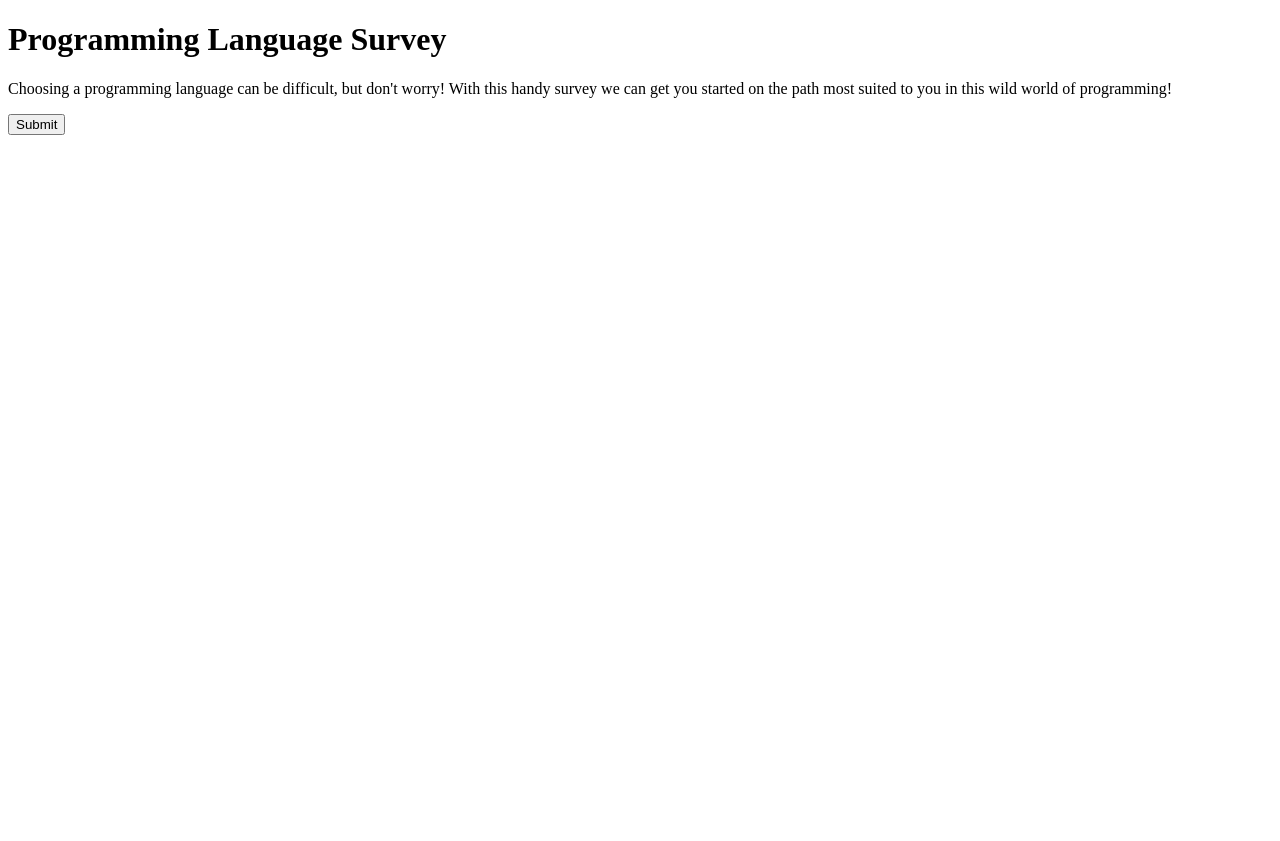
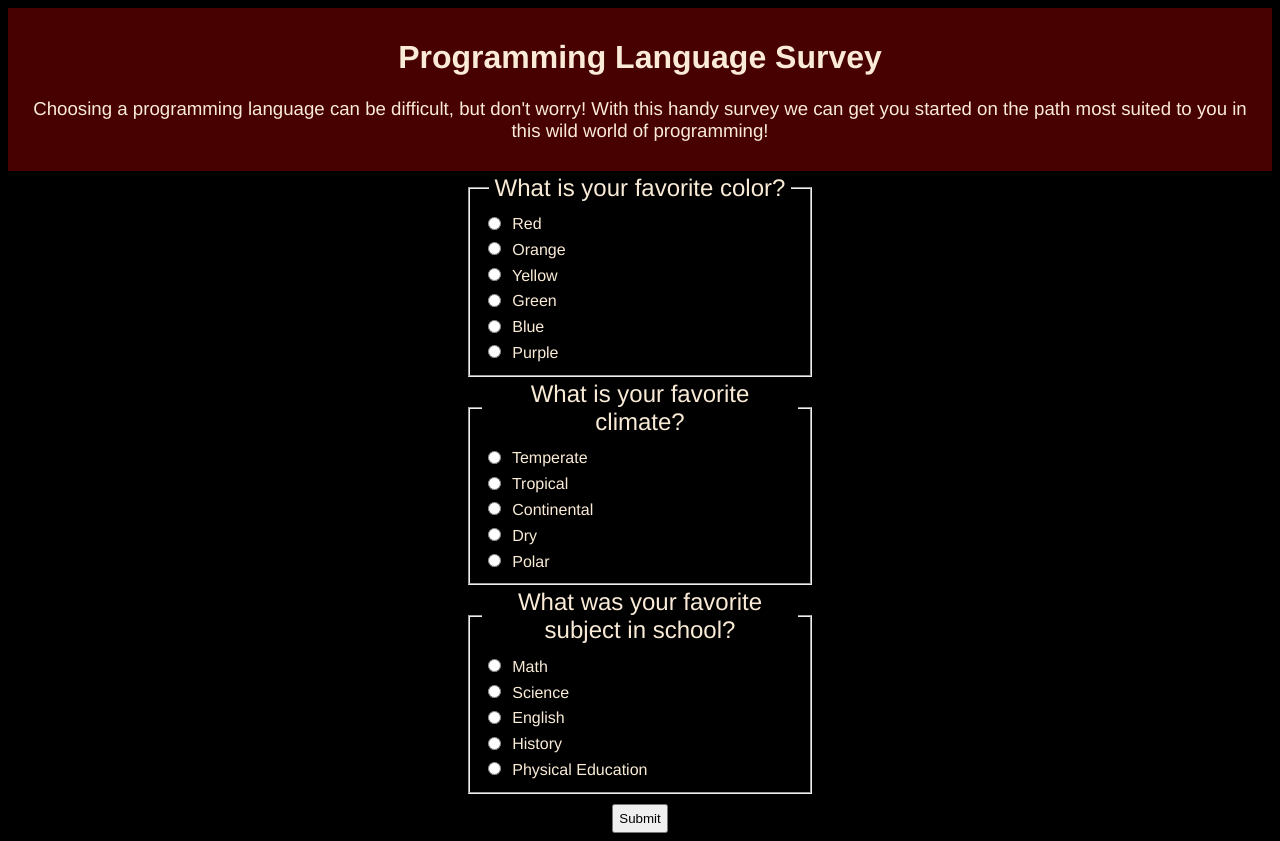
Before and after one commit to Khanjo/Programming-Language-Suggester, a plain HTML site: page index.html in a window 1280 px wide. Before the commit the page ends 800 px from the top, so only its background shows below. Drawn offline with Linux system fonts and the light colour scheme.

Commit message:
add questions and styles to form

```diff
--- a/css/styles.css
+++ b/css/styles.css
@@ -0,0 +1,43 @@
+body {
+    background-color: black;
+    color: antiquewhite;
+    font-family: 'Franklin Gothic Medium', 'Arial Narrow', Arial, sans-serif;
+}
+
+#header {
+    background-color: rgb(71, 1, 1);
+    width: fit-content;
+    padding: 10px;
+    margin: auto;
+}
+
+h1 {
+    text-align: center;
+}
+
+p {
+    text-align: center;
+    font-size: 14pt;
+}
+
+fieldset {
+    width: 25%;
+    margin: auto;
+}
+
+legend {
+    font-size: 18pt;
+    text-align: center;
+    padding: 3px 6px;
+}
+
+input {
+    margin: 0.4rem;
+}
+
+button {
+    display: block;
+    margin: 0 auto;
+    margin-top: 10px;
+    padding: 5px;
+}
--- a/index.html
+++ b/index.html
@@ -11,12 +11,87 @@
 </head>
 
 <body>
-    <h1>Programming Language Survey</h1>
+    <div id="header">
+        <h1>Programming Language Survey</h1>
 
-    <p>Choosing a programming language can be difficult, but don't worry! With this handy survey we can get you started
-        on the path most suited to you in this wild world of programming!</p>
+        <p>Choosing a programming language can be difficult, but don't worry! With this handy survey we can get you
+            started on the path most suited to you in this wild world of programming!</p>
+    </div>
 
     <form>
+        <fieldset>
+            <legend>What is your favorite color?</legend>
+
+            <input type="radio" id="red" value="1">
+            <label for="red">Red</label>
+            <br>
+
+            <input type="radio" id="orange" value="2">
+            <label for="orange">Orange</label>
+            <br>
+
+            <input type="radio" id="yellow" value="3">
+            <label for="yellow">Yellow</label>
+            <br>
+
+            <input type="radio" id="green" value="4">
+            <label for="green">Green</label>
+            <br>
+
+            <input type="radio" id="blue" value="5">
+            <label for="blue">Blue</label>
+            <br>
+
+            <input type="radio" id="purple" value="6">
+            <label for="purple">Purple</label>
+        </fieldset>
+
+        <fieldset>
+            <legend>What is your favorite climate?</legend>
+
+            <input type="radio" id="temperate" value="1">
+            <label for="temperate">Temperate</label>
+            <br>
+
+            <input type="radio" id="tropical" value="2">
+            <label for="tropical">Tropical</label>
+            <br>
+
+            <input type="radio" id="continental" value="3">
+            <label for="continental">Continental</label>
+            <br>
+
+            <input type="radio" id="dry" value="4">
+            <label for="dry">Dry</label>
+            <br>
+
+            <input type="radio" id="polar" value="5">
+            <label for="polar">Polar</label>
+        </fieldset>
+
+        <fieldset>
+            <legend>What was your favorite subject in school?</legend>
+
+            <input type="radio" id="math" value="1">
+            <label for="math">Math</label>
+            <br>
+
+            <input type="radio" id="science" value="2">
+            <label for="science">Science</label>
+            <br>
+
+            <input type="radio" id="english" value="3">
+            <label for="english">English</label>
+            <br>
+
+            <input type="radio" id="history" value="4">
+            <label for="history">History</label>
+            <br>
+
+            <input type="radio" id="sports" value="5">
+            <label for="sports">Physical Education</label>
+        </fieldset>
+
         <button type="submit">Submit</button>
     </form>
 </body>
```
